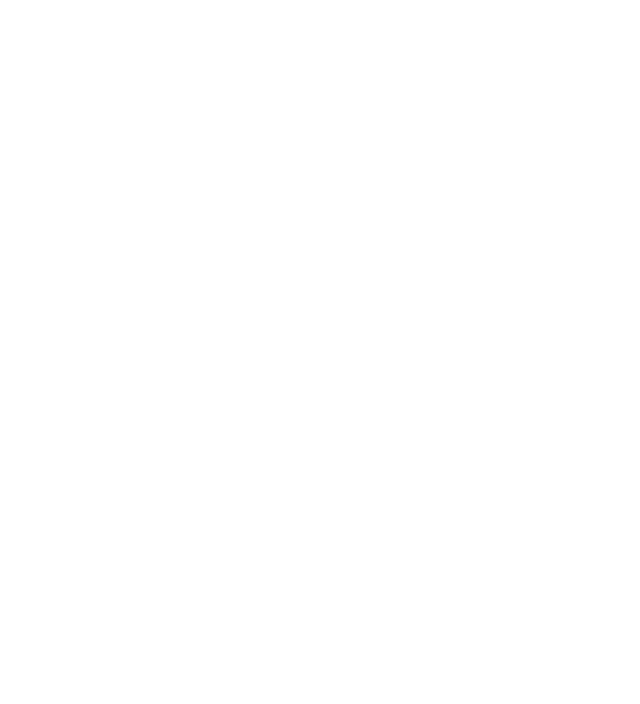
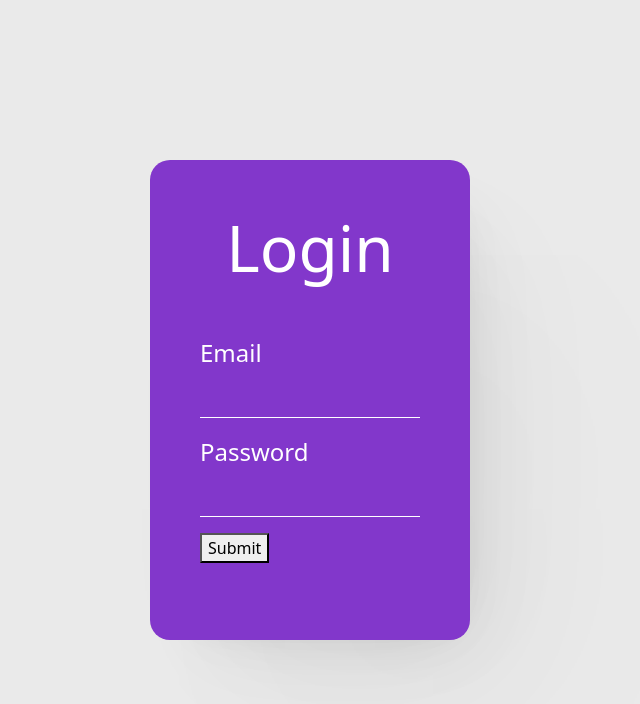
Before and after one commit to code-wizard123/Thesis.IO, a React (Vite) app in the folder frontend/: page /mentor/signup in a window 1280 px wide. Before the commit this address had no page. Shown: the top 704 px of the page, without its empty margins (330-970 px from the left). Built offline with nearby package versions, Linux system fonts and the light colour scheme.

Commit message:
Duplicated and routed differently

```diff
--- a/frontend/src/App.jsx
+++ b/frontend/src/App.jsx
@@ -1,7 +1,13 @@
 import Chat from './components/Chat';
 import Landing from './components/Landing'
 import Home from './components/Home'
-import Login from './components/Login'
+
+import StudentLogin from './components/StudentLogin'
+import StudentSignup from './components/StudentSignup';
+
+import MentorLogin from './components/MentorLogin';
+import MentorSignup from './components/MentorSignup';
+
 import {BrowserRouter as Router, Routes, Route} from 'react-router-dom'
 import './App.css'
 
@@ -12,7 +18,13 @@
         <Route path="/" element={<Home />} />
         <Route path="/Chat" element={<Chat />} />
         <Route path="/landing" element={<Landing />} />
-        <Route path="/login" element={<Login />} />
+
+        <Route path="/student/login" element={<StudentLogin />} />
+        <Route path="/student/signup" element={<StudentSignup />} />
+
+        <Route path="/mentor/login" element={<MentorLogin />} />
+        <Route path="/mentor/signup" element={<MentorSignup />} />
+
       </Routes>
     </Router>
   );
--- a/frontend/src/components/Login.jsx
+++ /dev/null
@@ -1,31 +0,0 @@
-import React, {useState} from 'react';
-import LoginCSS from '../css/Login.module.css';
-
-const Login = () => {
-    const [username, setUsername] = useState('');
-    const [password, setPassword] = useState('');
-
-    const handleSubmit = (e) => {
-        e.preventDefault();
-
-        if(username && password && username.length !== 0 && password.length.length !== 0){
-            console.log("Submitted Login Form");
-            console.log(username, password);
-        }
-    }
-
-    return (
-        <div className={LoginCSS.outer}>
-            <form className={LoginCSS.form} autoComplete='off' autoCorrect='on' onSubmit={(e) => handleSubmit(e)}>
-                <h1 className={LoginCSS.formheader}>Login</h1>
-                <label className={LoginCSS.formlabel} htmlFor='username'>Username</label>
-                <input id="username" className={LoginCSS.input} type="text" onChange={(e) => setUsername(e.target.value)}></input>
-                <label className={LoginCSS.formlabel} htmlFor='password'>Password</label>
-                <input id="password" className={LoginCSS.input} type="password" onChange={(e) => setPassword(e.target.value)}></input>
-                <button type='submit'>Submit</button>
-            </form>
-        </div>
-    )
-}
-
-export default Login
--- /dev/null
+++ b/frontend/src/components/MentorLogin.jsx
@@ -0,0 +1,48 @@
+import React, {useState} from 'react';
+import LoginCSS from '../css/Login.module.css';
+
+const MentorLogin = () => {
+    const [uemail, setEmail] = useState('');
+    const [upassword, setPassword] = useState('');
+    const [error , seterror] = useState('');
+
+    const handleSubmit = async (e) => {
+        e.preventDefault();
+
+        const response = await fetch("/api/student/login", {
+            method: "POST",
+            headers: { "Content-Type": "application/json" },
+            body: JSON.stringify({ email: uemail, password: upassword}),
+        })
+
+        const json = await response.json();
+
+        if (json.success) {
+            console.log("Login Success")
+        }
+
+        if (json.error) {
+            seterror(json.error)
+            setTimeout(() => {
+                seterror(null)
+            }, 4000)
+        }
+
+    }
+
+    return (
+        <div className={LoginCSS.outer}>
+            <form className={LoginCSS.form} autoComplete='off' autoCorrect='on' onSubmit={(e) => handleSubmit(e)}>
+                <h1 className={LoginCSS.formheader}>Login</h1>
+                <label className={LoginCSS.formlabel} htmlFor='username'>Email</label>
+                <input id="username" className={LoginCSS.input} type="email" onChange={(e) => setEmail(e.target.value)}></input>
+                <label className={LoginCSS.formlabel} htmlFor='password'>Password</label>
+                <input id="password" className={LoginCSS.input} type="password" onChange={(e) => setPassword(e.target.value)}></input>
+                <button type='submit'>Submit</button>
+                {error && <div> {error} </div>}
+            </form>
+        </div>
+    )
+}
+
+export default MentorLogin
--- /dev/null
+++ b/frontend/src/components/MentorSignup.jsx
@@ -0,0 +1,48 @@
+import React, {useState} from 'react';
+import LoginCSS from '../css/Login.module.css';
+
+const MentorSignup = () => {
+    const [uemail, setEmail] = useState('');
+    const [upassword, setPassword] = useState('');
+    const [error , seterror] = useState('');
+
+    const handleSubmit = async (e) => {
+        e.preventDefault();
+
+        const response = await fetch("/api/student/login", {
+            method: "POST",
+            headers: { "Content-Type": "application/json" },
+            body: JSON.stringify({ email: uemail, password: upassword}),
+        })
+
+        const json = await response.json();
+
+        if (json.success) {
+            console.log("Login Success")
+        }
+
+        if (json.error) {
+            seterror(json.error)
+            setTimeout(() => {
+                seterror(null)
+            }, 4000)
+        }
+
+    }
+
+    return (
+        <div className={LoginCSS.outer}>
+            <form className={LoginCSS.form} autoComplete='off' autoCorrect='on' onSubmit={(e) => handleSubmit(e)}>
+                <h1 className={LoginCSS.formheader}>Login</h1>
+                <label className={LoginCSS.formlabel} htmlFor='username'>Email</label>
+                <input id="username" className={LoginCSS.input} type="email" onChange={(e) => setEmail(e.target.value)}></input>
+                <label className={LoginCSS.formlabel} htmlFor='password'>Password</label>
+                <input id="password" className={LoginCSS.input} type="password" onChange={(e) => setPassword(e.target.value)}></input>
+                <button type='submit'>Submit</button>
+                {error && <div> {error} </div>}
+            </form>
+        </div>
+    )
+}
+
+export default MentorSignup
--- /dev/null
+++ b/frontend/src/components/StudentLogin.jsx
@@ -0,0 +1,48 @@
+import React, {useState} from 'react';
+import LoginCSS from '../css/Login.module.css';
+
+const StudentLogin = () => {
+    const [uemail, setEmail] = useState('');
+    const [upassword, setPassword] = useState('');
+    const [error , seterror] = useState('');
+
+    const handleSubmit = async (e) => {
+        e.preventDefault();
+
+        const response = await fetch("/api/student/login", {
+            method: "POST",
+            headers: { "Content-Type": "application/json" },
+            body: JSON.stringify({ email: uemail, password: upassword}),
+        })
+
+        const json = await response.json();
+
+        if (json.success) {
+            console.log("Login Success")
+        }
+
+        if (json.error) {
+            seterror(json.error)
+            setTimeout(() => {
+                seterror(null)
+            }, 4000)
+        }
+
+    }
+
+    return (
+        <div className={LoginCSS.outer}>
+            <form className={LoginCSS.form} autoComplete='off' autoCorrect='on' onSubmit={(e) => handleSubmit(e)}>
+                <h1 className={LoginCSS.formheader}>Login</h1>
+                <label className={LoginCSS.formlabel} htmlFor='username'>Email</label>
+                <input id="username" className={LoginCSS.input} type="email" onChange={(e) => setEmail(e.target.value)}></input>
+                <label className={LoginCSS.formlabel} htmlFor='password'>Password</label>
+                <input id="password" className={LoginCSS.input} type="password" onChange={(e) => setPassword(e.target.value)}></input>
+                <button type='submit'>Submit</button>
+                {error && <div> {error} </div>}
+            </form>
+        </div>
+    )
+}
+
+export default StudentLogin
--- /dev/null
+++ b/frontend/src/components/StudentSignup.jsx
@@ -0,0 +1,48 @@
+import React, {useState} from 'react';
+import LoginCSS from '../css/Login.module.css';
+
+const StudentSignup = () => {
+    const [uemail, setEmail] = useState('');
+    const [upassword, setPassword] = useState('');
+    const [error , seterror] = useState('');
+
+    const handleSubmit = async (e) => {
+        e.preventDefault();
+
+        const response = await fetch("/api/student/login", {
+            method: "POST",
+            headers: { "Content-Type": "application/json" },
+            body: JSON.stringify({ email: uemail, password: upassword}),
+        })
+
+        const json = await response.json();
+
+        if (json.success) {
+            console.log("Login Success")
+        }
+
+        if (json.error) {
+            seterror(json.error)
+            setTimeout(() => {
+                seterror(null)
+            }, 4000)
+        }
+
+    }
+
+    return (
+        <div className={LoginCSS.outer}>
+            <form className={LoginCSS.form} autoComplete='off' autoCorrect='on' onSubmit={(e) => handleSubmit(e)}>
+                <h1 className={LoginCSS.formheader}>Login</h1>
+                <label className={LoginCSS.formlabel} htmlFor='username'>Email</label>
+                <input id="username" className={LoginCSS.input} type="email" onChange={(e) => setEmail(e.target.value)}></input>
+                <label className={LoginCSS.formlabel} htmlFor='password'>Password</label>
+                <input id="password" className={LoginCSS.input} type="password" onChange={(e) => setPassword(e.target.value)}></input>
+                <button type='submit'>Submit</button>
+                {error && <div> {error} </div>}
+            </form>
+        </div>
+    )
+}
+
+export default StudentSignup
```
